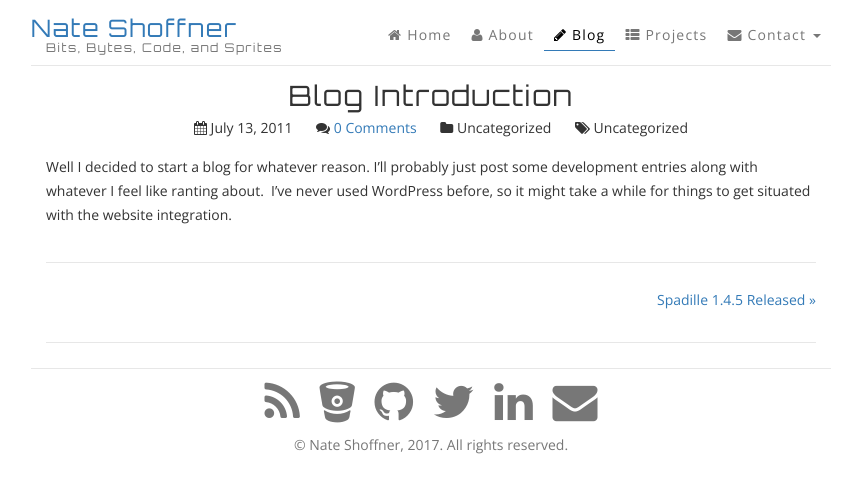
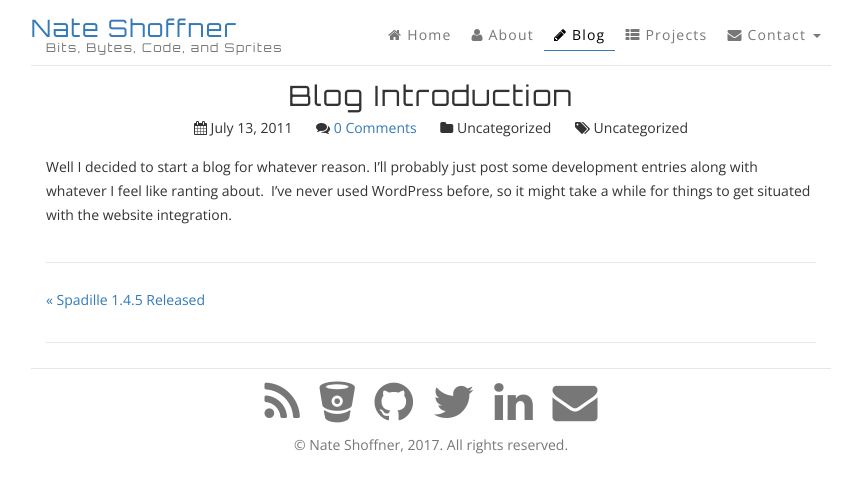
Before and after one commit to NateShoffner/nateshoffner.github.io, a Jekyll site: the page built from _posts/2011-07-12-blog-introduction.html, in a window 1280 px wide. Shown: the top 493 px of the page, without its empty margins (209-1059 px from the left). Built offline with Jekyll 4.4.1, drawn with Linux system fonts in a browser that asks for light colours; nearby versions of some CDN libraries; comment, search, counter and statistics services are not loaded; some of the changed lines change nothing that is shown.

Commit message:
Reverse post navigation

```diff
--- a/_includes/post.html
+++ b/_includes/post.html
@@ -57,16 +57,16 @@
     <div class="row">
         <div class="col-sm-6">
             <p class="pull-left">
-            {% if post.previous.url %}
-                <a href="{{site.baseurl}}{{post.previous.url}}">&laquo; {{post.previous.title}}</a>
-            {% endif %}
+          {% if post.next.url %}
+            <a href="{{site.baseurl}}{{post.next.url}}">&laquo; {{post.next.title}} </a>
+          {% endif %}
             </p>
         </div>
         <div class="col-sm-6">
-            <p class=" pull-right">
-          {% if post.next.url %}
-            <a href="{{site.baseurl}}{{post.next.url}}">{{post.next.title}} &raquo;</a>
-          {% endif %}
+            <p class="pull-right">
+            {% if post.previous.url %}
+                <a href="{{site.baseurl}}{{post.previous.url}}">{{post.previous.title}} &raquo;</a>
+            {% endif %}
             </p>
         </div>
     </div>
```
